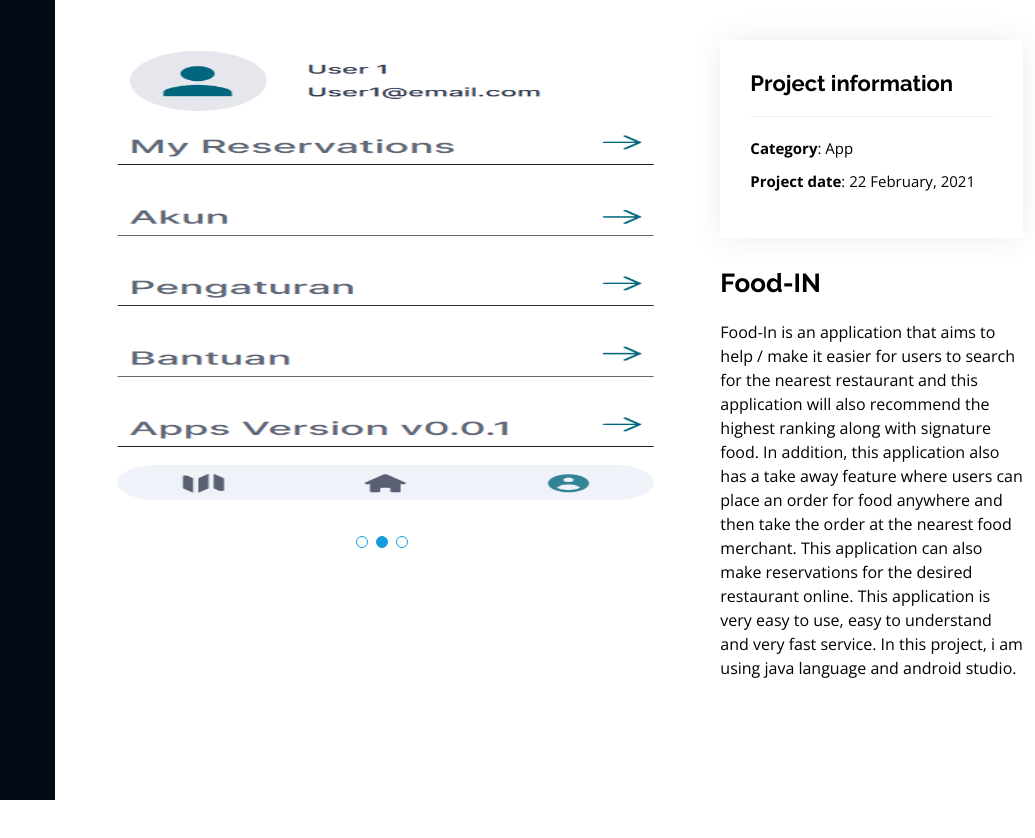
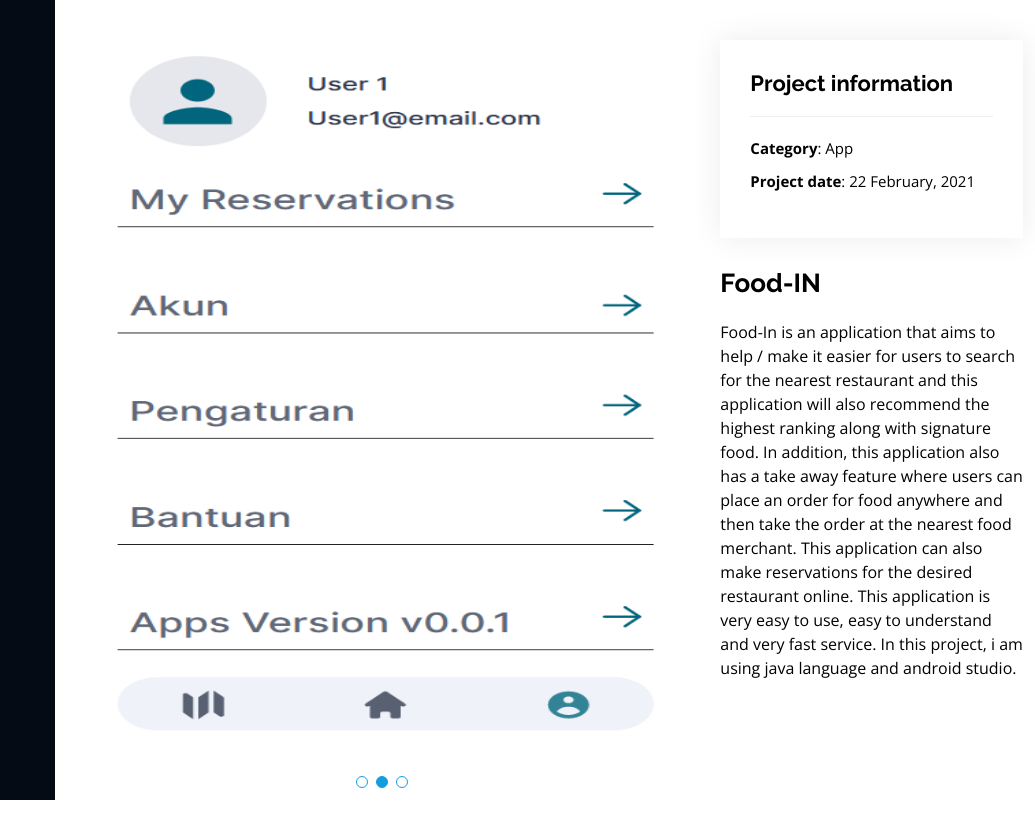
Before and after one commit to HusodoWijaya/HusodoWijaya, a plain HTML site: page project-details.html in a window 1280 px wide. Shown: the full height of the page, 245-1280 px from the left. Before the commit the page ends 800 px from the top, so only its background shows below. Drawn offline with nearby package versions, Linux system fonts and the light colour scheme.

Commit message:
Update style.css

```diff
--- a/assets/css/style.css
+++ b/assets/css/style.css
@@ -434,7 +434,7 @@ section {
 }
 .portfolio-details img{
   width: 920px;
-  height: 480px;
+  height: 720px;
 }
 .portfolio-details .portfolio-details-slider img {
   width: 100%;
```
